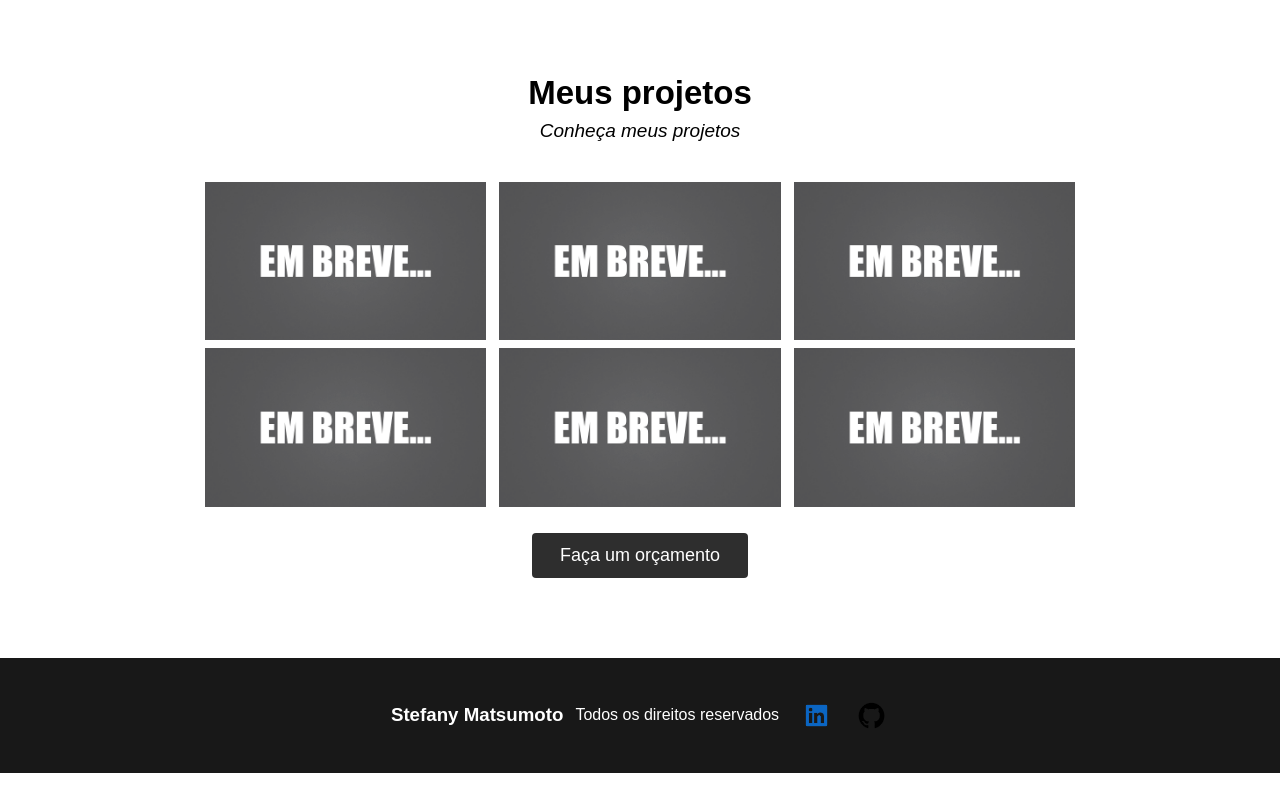
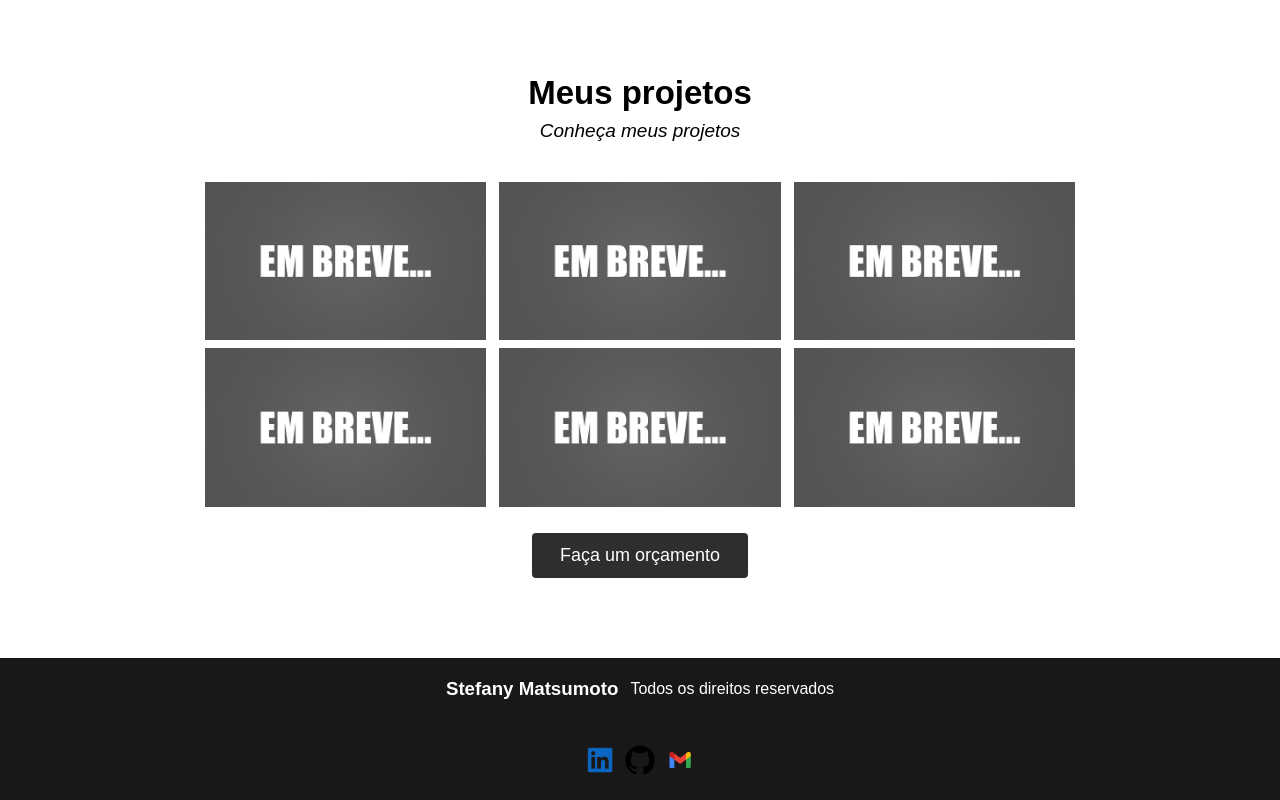
Before and after one commit to SkrStefany/DevStefany, a plain HTML site: page index.html in a window 1280 px wide. Shown: the part 1360-2160 px from the top of the page. Before the commit the page ends 2133 px from the top, so only its background shows below. Drawn offline with Linux system fonts and the light colour scheme; a web font is replaced by a local one.

Commit message:
atualizado

```diff
--- a/index.html
+++ b/index.html
@@ -32,7 +32,7 @@
         <div>
             <h1>Olá <br> Seja Bem Vindo</h1>
             <p>Crie soluções para seu negócio</p>
-            <a href="#">
+            <a href="#Projetos">
                 <button class="button">Veja meus projetos</button>
             </a>
         </div>
@@ -90,10 +90,12 @@
         <p>Todos os direitos reservados</p>
 
 
-     <a href="https://www.linkedin.com/in/stefany-matsumoto-841b03199/" target="_blank"> <img src="img/linkedin-removebg-preview.png" alt=""> </a>
-     <a href="https://github.com/SkrStefany" target="_blank"> <img src="img/github-removebg-preview.png" alt=""> </a>
 
-
+    </footer>
+    <footer>
+        <a class="rede" href="https://www.linkedin.com/in/stefany-matsumoto-841b03199/" target="_blank"> <img class="rede" src="img/linkedin-removebg-preview.png" alt=""> </a>
+        <a class="rede" href="https://github.com/SkrStefany" target="_blank"> <img class="rede" src="img/github-removebg-preview.png" alt=""> </a>
+        <a class="rede" href="https://mail.google.com/mail/u/0/#inbox?compose=lqrsljcHwCgCDMRLrdxNdGJxCtwVLvcHhbPtQwbRVdgVTHLDNpGWfNwKvmLKXbJxLzwqknHXwrCrChWKp" target="_blank"> <img class="rede" src="img/gmail-removebg-preview.png" alt=""> </a>
     </footer>
 
 
--- a/style.css
+++ b/style.css
@@ -183,7 +183,7 @@ html {
 footer {
     width: 100%;
     background-color: #181818;
-    padding: 40px 0;
+    padding: 20px 0;
     display: flex;
     justify-content: center;
     align-items: center;
@@ -196,16 +196,21 @@ footer a {
     color: white;
 }
 
-a img {
+.rede {
     display: flex;
-    align-items: center;
     justify-content: space-between;
-    padding-left: 95px;
-    height: 35px;
+    height: 40px;
 }
-@media screen {
-    a img {
-        padding-left: 20px;
-        height: 35px;
+
+
+@media (max-width: 1050px) {
+    .main h1 {
+        font-size: 35px ;
     }
+
+    footer a img {
+        height: 25px;
+        padding-left: 10px;
+    }
+
 }
```
Also changed, not shown: img/gmail-removebg-preview.png (added).
